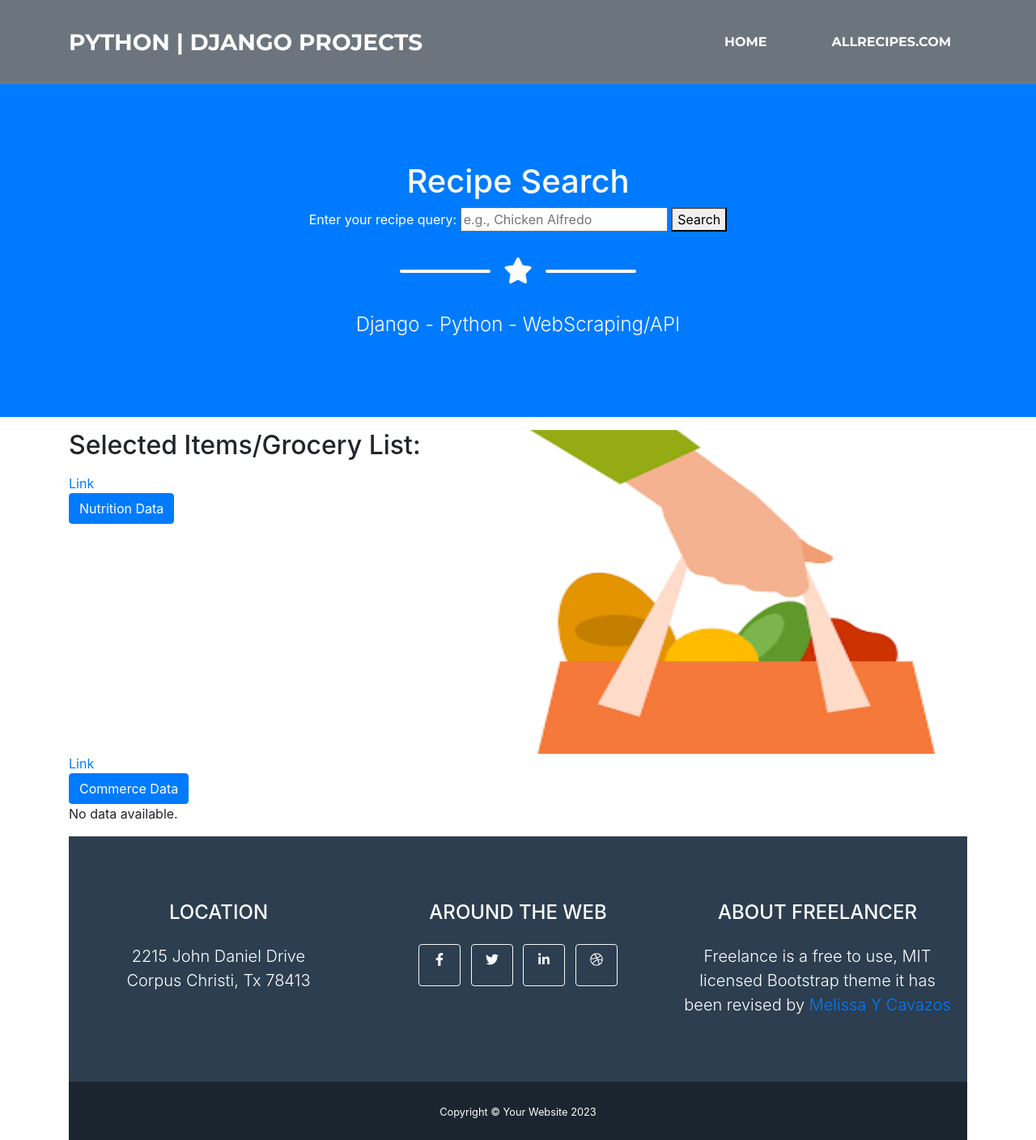
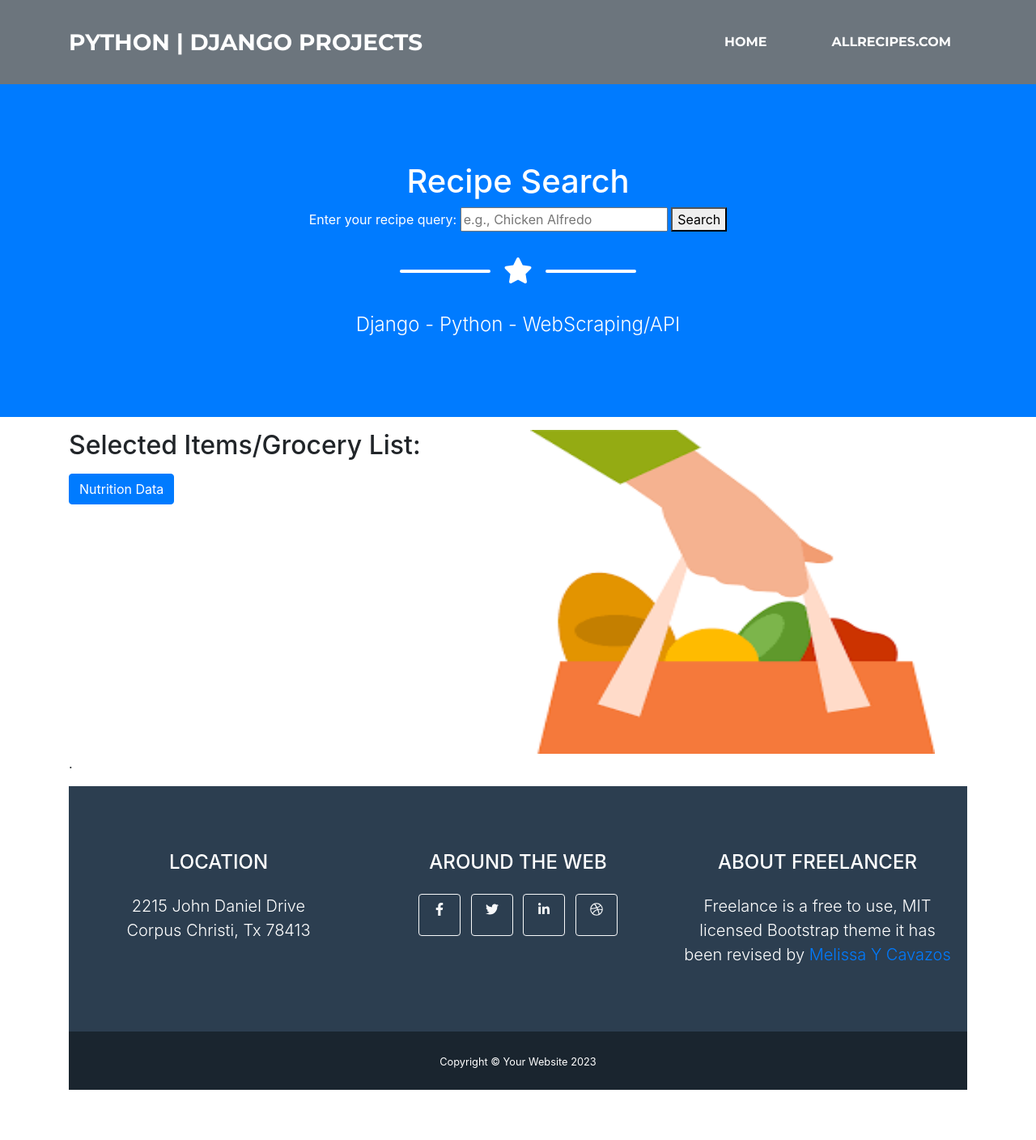
Before and after one commit to melissacallis/projectsheroku-recipe, a Django app: template projectrecipe/recipelist/templates/recipelist/grocery_list.html in a window 1280 px wide. Shown: the whole page at 81% size. After the commit the page ends 1346 px from the top, so only its background shows below. Run offline with Django 4.2, Linux system fonts and the light colour scheme; the template is opened without the code that fills it, so the values that code supplies are empty; some libraries are stand-ins or nearby versions.

Commit message:
removed commerce data button

```diff
--- a/projectrecipe/projectrecipe/settings.py
+++ b/projectrecipe/projectrecipe/settings.py
@@ -38,6 +38,7 @@ CSRF_TRUSTED_ORIGINS = [
     'https://melissacallis-code50-109395704-97g44q6v63pp5r-8081.preview.app.github.dev'
     'https://127.0.0.1',
     'https://melissacallis-code50-109395704-97g44q6v63pp5r-8000.app.github.dev/',
+    'https://localhost:8000',
 
 ]
 
--- a/projectrecipe/recipelist/templates/recipelist/grocery_list.html
+++ b/projectrecipe/recipelist/templates/recipelist/grocery_list.html
@@ -20,7 +20,7 @@
 </ul>
 
 
-<a href="{% url 'recipelist:api_test' %}">Link</a>
+<a href="{% url 'recipelist:api_test' %}"></a>
 
 <form action="{% url 'recipelist:api_test' %}" method="POST">
   {% csrf_token %}
@@ -44,20 +44,14 @@
 
 
 
-<a href="{% url 'recipelist:api_test' %}">Link</a>
 
-<form action="{% url 'recipelist:api_test' %}" method="POST">
-  {% csrf_token %}
-  <input type="hidden" name="recipe_name" value="{{ recipe_name }}">
-  <button type="submit" class="btn btn-primary">Commerce Data</button>
-</form>
 
 
 
 {% if table_html %}
 {{ table_html | safe }}
 {% else %}
-<p>No data available.</p>
+<p>.</p>
 {% endif %}
 
 {% endblock %}
```
Also changed, not shown: projectrecipe/db.sqlite3.
